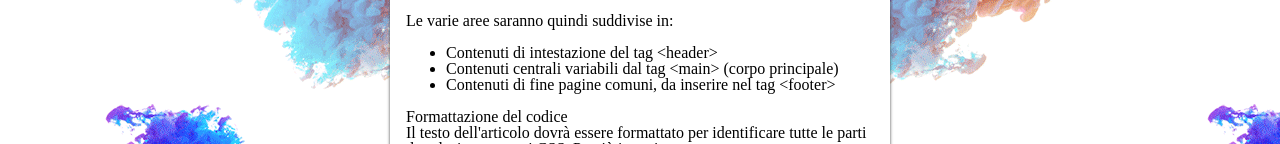
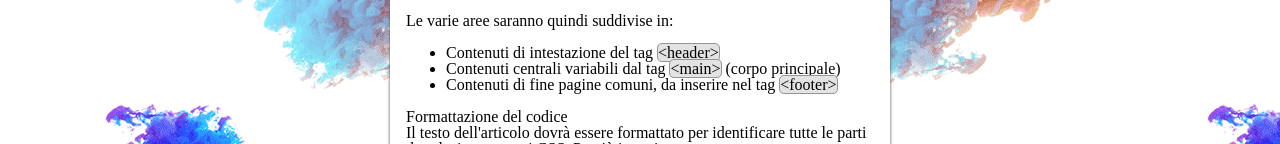
Before and after one commit to KevR98/U1-W1-L4, a plain HTML site: page Index.html in a window 1280 px wide. Shown: the part 520-664 px from the top of the page. Drawn offline with Linux system fonts and the light colour scheme.

Commit message:
piccoli update

```diff
--- a/Index.html
+++ b/Index.html
@@ -55,16 +55,14 @@
         </p>
         <p>Le varie aree saranno quindi suddivise in:</p>
         <ul>
-          <li>
-            Contenuti di intestazione del tag <small>&lt;header&gt;</small>
-          </li>
+          <li>Contenuti di intestazione del tag <span>&lt;header&gt;</span></li>
           <li>
             Contenuti centrali variabili dal tag
-            <small>&lt;main&gt;</small> (corpo principale)
+            <span>&lt;main&gt;</span> (corpo principale)
           </li>
           <li>
             Contenuti di fine pagine comuni, da inserire nel tag
-            <small>&lt;footer&gt;</small>
+            <span>&lt;footer&gt;</span>
           </li>
         </ul>
       </div>
--- a/assets/css/style.css
+++ b/assets/css/style.css
@@ -53,6 +53,12 @@ main h1 {
 
 h1 + p {
   color: #a0a0a0;
+}
+
+div ul span {
+  background-color: #e3e3e3;
+  border: 1px solid #969494;
+  border-radius: 5px;
 }
 
 p {
@@ -169,6 +175,7 @@ button {
   padding: 1em;
   text-align: center;
   font-size: 1.2rem;
+  margin-bottom: 30px;
 }
 
 .box-footer a {
```
Also changed, not shown: 2 other files.
